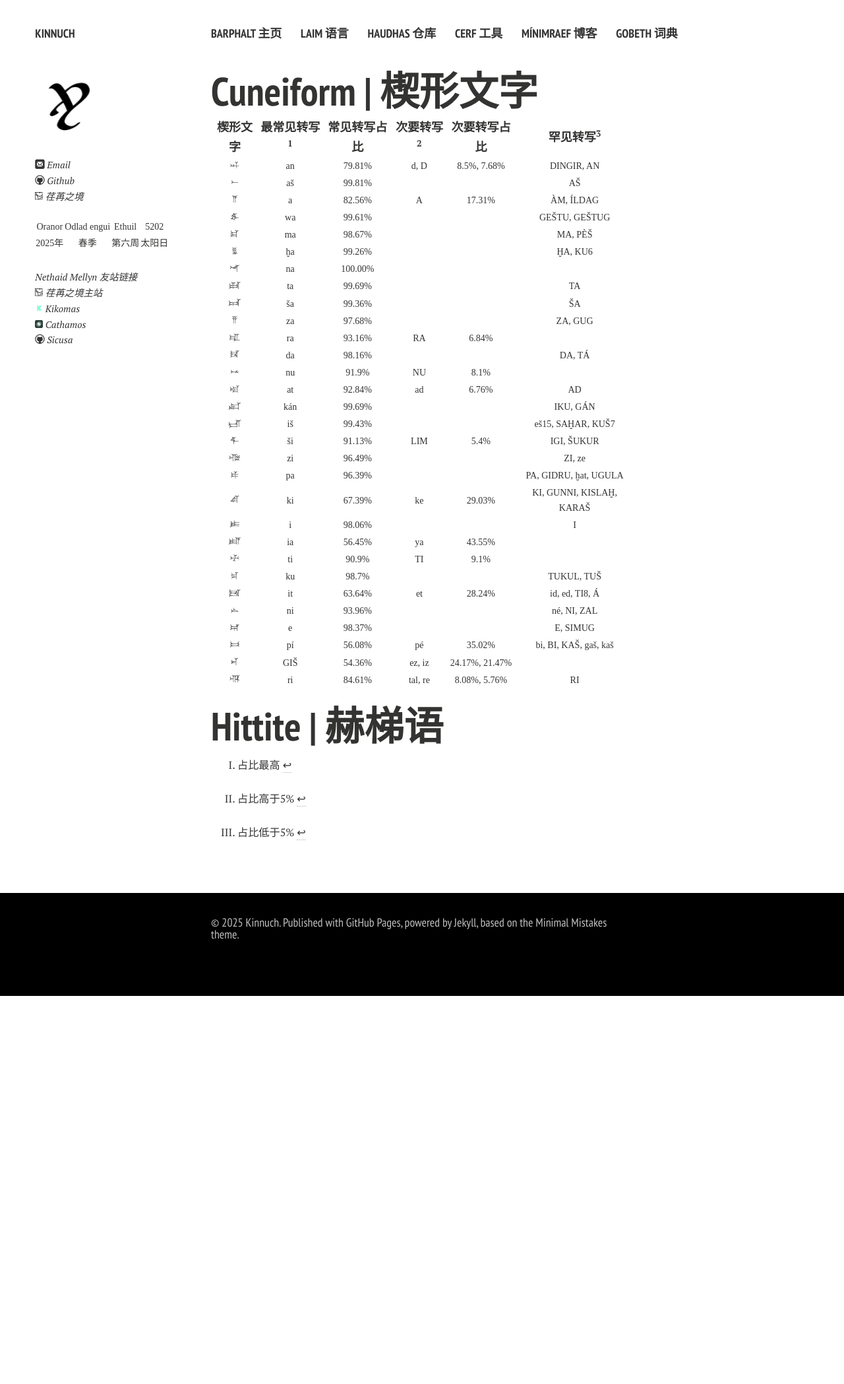
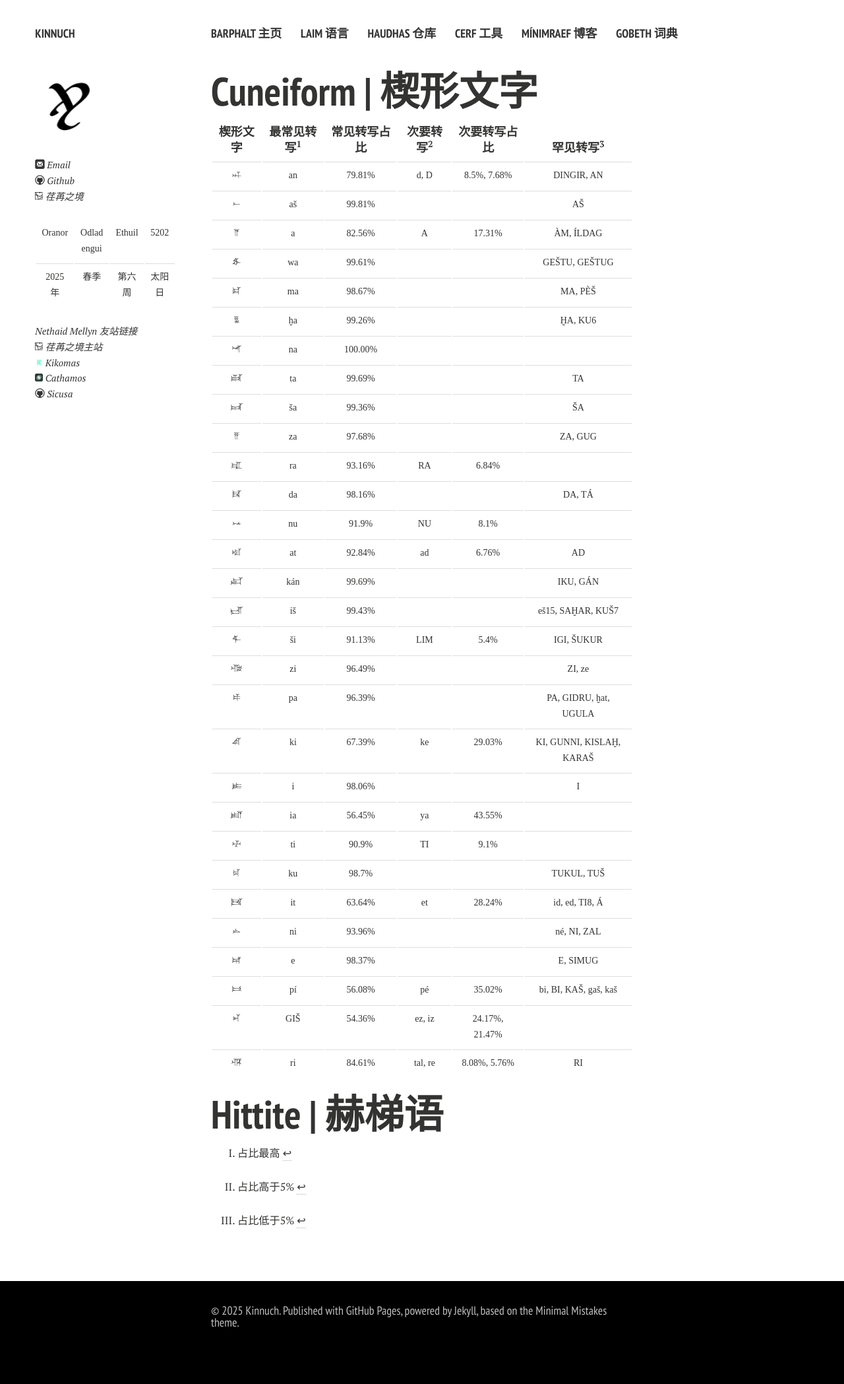
Before and after one commit to Kinnuch/kinnuch.github.io, a Jekyll site: the page built from laim/hittite.md, in a window 1280 px wide. Shown: the whole page at 66% size. Built offline with Jekyll 4.4.1, drawn with Linux system fonts in a browser that asks for light colours; nearby versions of some CDN libraries; comment, search, counter and statistics services are not loaded; a style sheet for code colours, icons or effects is not loaded; before the commit the page ends 1509 px from its top, so only the background shows below that.

Commit message:
Update main.css

```diff
--- a/assets/css/main.css
+++ b/assets/css/main.css
@@ -34,7 +34,37 @@ input[type="search"]{-webkit-appearance:textfield;-moz-box-sizing:content-box;-w
 input[type="search"]::-webkit-search-cancel-button,input[type="search"]::-webkit-search-decoration{-webkit-appearance:none;}
 button::-moz-focus-inner,input::-moz-focus-inner{border:0;padding:0;}
 textarea{overflow:auto;vertical-align:top;}
-table{border-collapse:collapse;border-spacing:0;margin-bottom:1.5em;}
+.ty-table-edit {
+	background: #ededed;
+    padding-top: 4px;
+}
+table {
+	margin-bottom: 1.333333rem
+}
+table th,
+table td {
+	padding: 8px;
+	line-height: 1.333333rem;
+	vertical-align: top;
+	border-top: 1px solid #ddd
+}
+table th {
+	font-weight: bold
+}
+table thead th {
+	vertical-align: bottom
+}
+table caption+thead tr:first-child th,
+table caption+thead tr:first-child td,
+table colgroup+thead tr:first-child th,
+table colgroup+thead tr:first-child td,
+table thead:first-child tr:first-child th,
+table thead:first-child tr:first-child td {
+	border-top: 0
+}
+table tbody+tbody {
+	border-top: 2px solid #ddd
+}
 ::-moz-selection{background-color:#dadada;color:#343434;text-shadow:none;}
 ::selection{background-color:#dadada;color:#343434;text-shadow:none;}
 .all-caps{text-transform:uppercase;}
```
